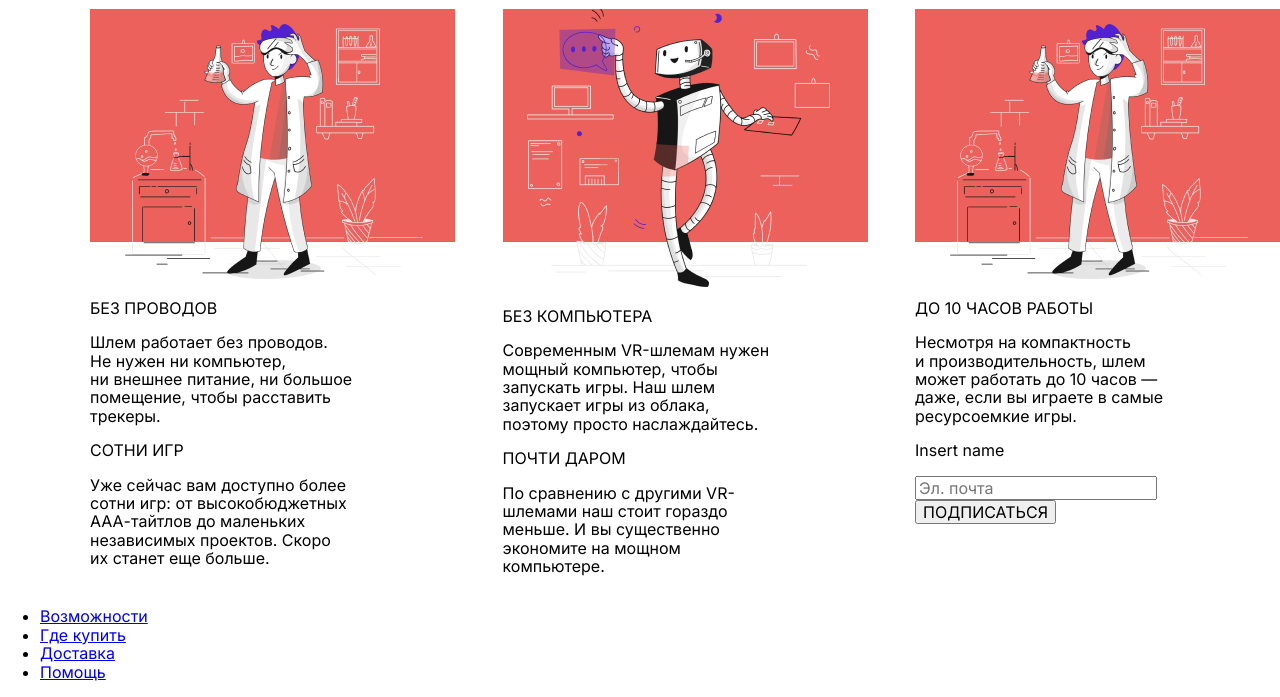
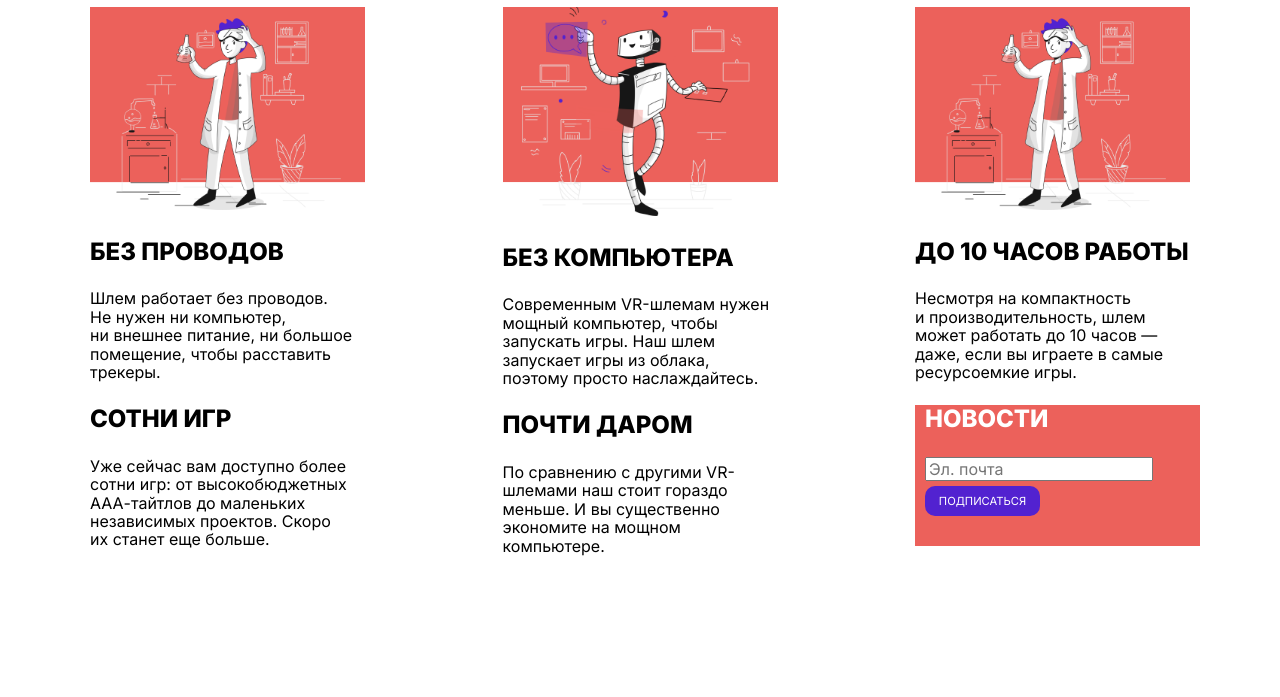
Before and after one commit to Afliya/VR-project, a plain HTML site: page index.html in a window 1280 px wide. Shown: the part 686-1383 px from the top of the page. After the commit the page ends 1287 px from the top, so only its background shows below. Drawn offline with Linux system fonts and the light colour scheme; a web font is replaced by a local one.

Commit message:
Added more styles to style.css, completed possibilities block in index.html

```diff
--- a/assets/styles/style.css
+++ b/assets/styles/style.css
@@ -74,22 +74,78 @@ button:active {
 .about .about__nav {
     margin-top: 20%;
     display: flex;
+    flex-direction: row;
     justify-content: space-between;
     list-style-type: none;
-
     list-style: none;
 }
 
-.possibilities {
+.possibilities .container {
     display: flex;
     justify-content: space-between;
+    max-width: 1100px;
+	margin: 0 auto;
+    margin-bottom: 30px;
 }
 
 .possibilities .possibilities__block {
     width: 25%;
 }
 
-.title {
+.possibilities .possibilities__title {
     font-weight: bolder;
     font-size: 2.5em;
+    max-width: 1100px;
+	margin: 0 auto;
+    margin-bottom: 2%;
+    margin-top: 2%;
 }
+
+.possibilities .possibilities__text-title {
+    font-size: 1.5em;
+    font-weight: bolder;
+}
+
+.possibilities .possibilities__image {
+    width: 100%;
+}
+
+.possibilities .possibilities__form {
+    background-color: rgb(236,97,91);
+    width: 100%;
+    height: 25%;
+    padding-left: 10px;
+}
+
+.possibilities .possibilities__form p {
+    font-size: 1.5em;
+    font-weight: bolder;
+    color: white;
+}
+
+.possibilities .possibilities__form button {
+    width: 115px;
+    height: 30px;
+    border-radius: 10px;
+    background-color: rgb(82,34,208);
+    color: white;
+    font-weight: 400;
+    font-size: 70%;
+    border: rgb(99, 52, 216);
+    margin-top: 5px;
+}
+
+.possibilities .possibilities__form input {
+    width: 80%;
+}
+
+.navigation {
+    margin-top: 20%;
+    display: flex;
+
+    justify-content: space-around;
+    list-style-type: none;
+    list-style: none;
+    border: 1px solid blue;
+    width: 1100px;
+}
--- a/index.html
+++ b/index.html
@@ -43,49 +43,36 @@
                     </div>
                 </div>
             </article>
-            <article>
+            <article class="possibilities">
+                <h1 class="possibilities__title">ВОЗМОЖНОСТИ</h1>
                 <div class="container">
-                    <h1 class="title">ВОЗМОЖНОСТИ</h1>
-                    <div class="possibilities">
                     <div class="possibilities__block">
-                            <img src="./assets/images/scientist.png" alt="thinking scientist">
-                            <p>БЕЗ ПРОВОДОВ</p>
+                        <img class="possibilities__image" src="./assets/images/scientist.png" alt="thinking scientist">
+                        <p class="possibilities__text-title">БЕЗ ПРОВОДОВ</p>
                         <p>Шлем работает без проводов. Не нужен ни компьютер, ни внешнее питание, ни большое помещение, чтобы расставить трекеры.</p>
-                            <p>СОТНИ ИГР</p>
+                        <p class="possibilities__text-title">СОТНИ ИГР</p>
                         <p>Уже сейчас вам доступно более сотни игр: от высокобюджетных ААА-тайтлов до маленьких независимых проектов. Скоро их станет еще больше.</p>
                     </div>
                     <div class="possibilities__block">
-                            <img src="./assets/images/robot.png" alt="happy robot">
-                            <p>БЕЗ КОМПЬЮТЕРА</p>
+                        <img class="possibilities__image" src="./assets/images/robot.png" alt="happy robot">
+                        <p class="possibilities__text-title">БЕЗ КОМПЬЮТЕРА</p>
                         <p>Современным VR-шлемам нужен мощный компьютер, чтобы запускать игры. Наш шлем запускает игры из облака, поэтому просто наслаждайтесь.</p>
-                            <p>ПОЧТИ ДАРОМ</p>
+                        <p class="possibilities__text-title">ПОЧТИ ДАРОМ</p>
                         <p>По сравнению с другими VR-шлемами наш стоит гораздо меньше. И вы существенно экономите на мощном компьютере.</p>
                     </div>
                     <div class="possibilities__block">
-                            <img src="./assets/images/scientist.png" alt="happy robot">
-                            <p>ДО 10 ЧАСОВ РАБОТЫ</p>
+                        <img class="possibilities__image" src="./assets/images/scientist.png" alt="happy robot">
+                        <p class="possibilities__text-title">ДО 10 ЧАСОВ РАБОТЫ</p>
                         <p>Несмотря на компактность и производительность, шлем может работать до 10 часов — даже, если вы играете в самые ресурсоемкие игры.</p>
-                            <div><p>Insert name</p>
+                        <div class="possibilities__form">
+                            <p>НОВОСТИ</p>
                             <input type="text" name="Name" placeholder="Эл. почта" /> <br>
-                                <input type="submit" value="ПОДПИСАТЬСЯ" />
-                            </div>
+                            <button type="button">ПОДПИСАТЬСЯ</button>
                         </div>
                     </div>
                 </div>
             </article>
         </main>
-        <footer>
-            <div class="container"></div>
-                <nav>
-                    <ul>
-                        <li><a href="#">Возможности</a></li>
-                        <li><a href="#">Где купить</a></li>
-                        <li><a href="#">Доставка</a></li>
-                        <li><a href="#">Помощь</a></li>
-                    </ul>
-                </nav>
-            </div>
-        </footer>
     </div>
 </body>
 </html>
```
Lines whose indentation alone changed are shown as unchanged.
